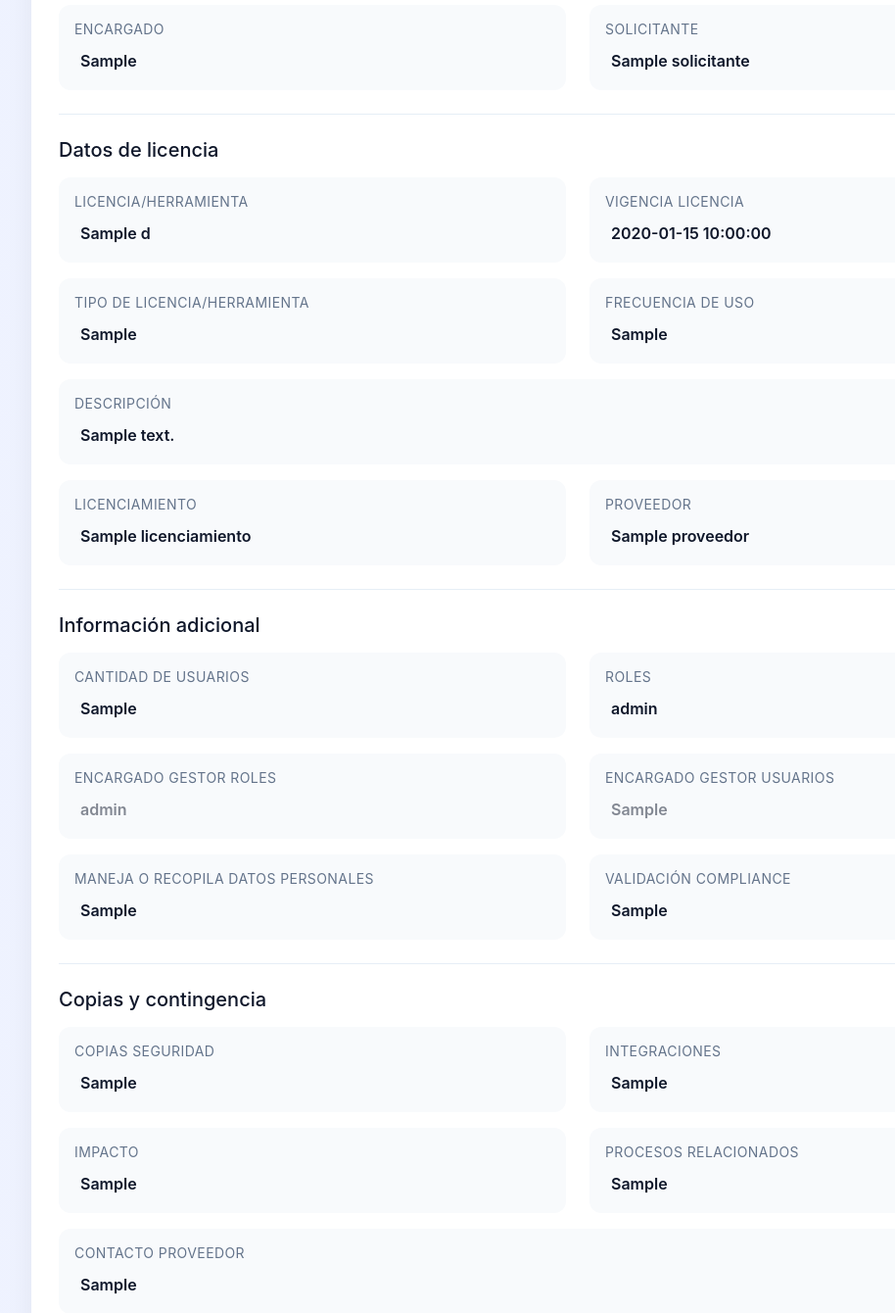
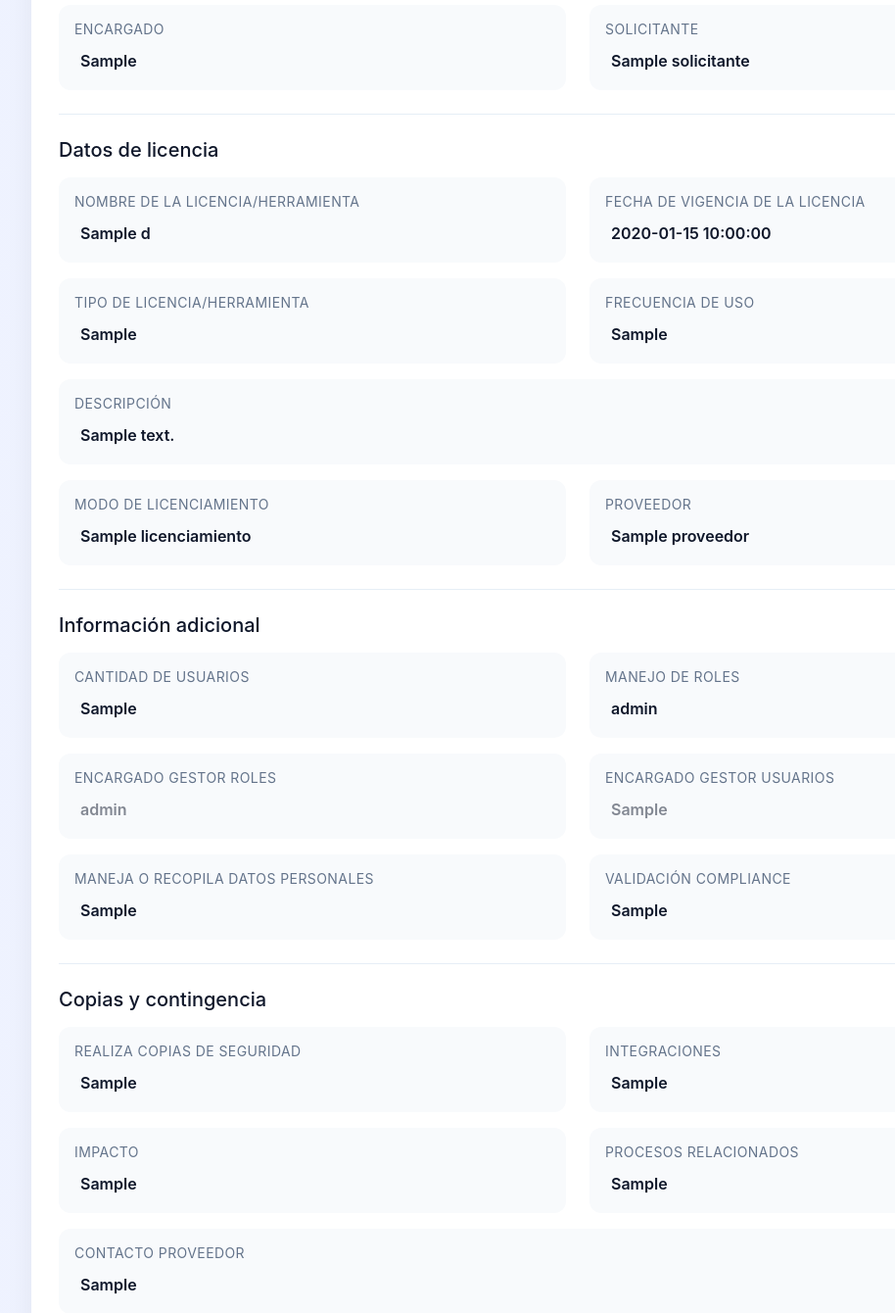
Before and after one commit to apsenagd/licencia_app, a Flask app: template templates/detalle.html in a window 1280 px wide. Shown: the part 266-1606 px from the top of the page at 98% size, without its empty margins (50-964 px from the left). Run offline with Flask 3, Linux system fonts and the light colour scheme; the template is opened without the code that fills it: most values are stand-ins (such as "Sample title", 1, 10 or a date in 2020).

Commit message:
arreglos

```diff
--- a/templates/detalle.html
+++ b/templates/detalle.html
@@ -57,10 +57,10 @@
             <h5 class="mb-3">Datos de licencia</h5>
             <div class="row gx-4 gy-3">
                 <div class="col-md-6">
-                    <div class="detail-item"><div class="detail-label">Licencia/Herramienta</div><div class="detail-value" data-field="nombre_licencia">{{ d.nombre_licencia }}</div></div>
+                    <div class="detail-item"><div class="detail-label">Nombre de la Licencia/Herramienta</div><div class="detail-value" data-field="nombre_licencia">{{ d.nombre_licencia }}</div></div>
                 </div>
                 <div class="col-md-6">
-                    <div class="detail-item"><div class="detail-label">Vigencia licencia</div><div class="detail-value" data-field="fecha_vencimiento">{% if d.fecha_vencimiento %}{{ d.fecha_vencimiento }}{% else %}NO{% endif %}</div></div>
+                    <div class="detail-item"><div class="detail-label">Fecha de Vigencia de la Licencia</div><div class="detail-value" data-field="fecha_vencimiento">{% if d.fecha_vencimiento %}{{ d.fecha_vencimiento }}{% else %}NO{% endif %}</div></div>
                 </div>
                 <div class="col-md-6">
                     <div class="detail-item"><div class="detail-label">Tipo de licencia/herramienta</div><div class="detail-value" data-field="tipo_herramienta">{{ d.tipo_herramienta }}</div></div>
@@ -72,7 +72,7 @@
                     <div class="detail-item"><div class="detail-label">Descripción</div><div class="detail-value" data-field="descripcion">{{ d.descripcion }}</div></div>
                 </div>
                 <div class="col-md-6">
-                    <div class="detail-item"><div class="detail-label">Licenciamiento</div><div class="detail-value" data-field="licenciamiento">{{ d.licenciamiento }}</div></div>
+                    <div class="detail-item"><div class="detail-label">Modo de Licenciamiento</div><div class="detail-value" data-field="licenciamiento">{{ d.licenciamiento }}</div></div>
                 </div>
                 <div class="col-md-6">
                     <div class="detail-item"><div class="detail-label">Proveedor</div><div class="detail-value" data-field="proveedor">{{ d.proveedor }}</div></div>
@@ -89,7 +89,7 @@
                     <div class="detail-item"><div class="detail-label">Cantidad de usuarios</div><div class="detail-value" data-field="cantidad_usuarios">{{ d.cantidad_usuarios }}</div></div>
                 </div>
                 <div class="col-md-6">
-                    <div class="detail-item"><div class="detail-label">Roles</div><div class="detail-value" data-field="maneja_roles">{{ d.maneja_roles }}</div></div>
+                    <div class="detail-item"><div class="detail-label">Manejo de Roles</div><div class="detail-value" data-field="maneja_roles">{{ d.maneja_roles }}</div></div>
                 </div>
                 <div class="col-md-6">
                     <div class="detail-item"><div class="detail-label">Encargado Gestor Roles</div><div class="detail-value" data-field="gestor_roles" data-conditional-parent="maneja_roles">{{ d.gestor_roles }}</div></div>
@@ -103,7 +103,7 @@
                 {% if d.maneja_info_sensible|lower == 'si' %}
                 <div class="col-md-12">
                     <div class="detail-item">
-                        <div class="detail-label">Tipo de datos personales</div>
+                        <div class="detail-label">Tipo de datos personales que maneja o recopila</div>
                         <div class="detail-value" data-field="tipo_info_sensible">
                             {% set tipos = d.tipo_info_sensible.split(', ') if d.tipo_info_sensible else [] %}
                             {% if tipos %}
@@ -131,7 +131,7 @@
             <h5 class="mb-3">Copias y contingencia</h5>
             <div class="row gx-4 gy-3">
                 <div class="col-md-6">
-                    <div class="detail-item"><div class="detail-label">Copias seguridad</div><div class="detail-value" data-field="realiza_copias">{{ d.realiza_copias }}</div></div>
+                    <div class="detail-item"><div class="detail-label">Realiza copias de seguridad</div><div class="detail-value" data-field="realiza_copias">{{ d.realiza_copias }}</div></div>
                 </div>
                 {% if d.realiza_copias|lower == 'si' %}
                 <div class="col-md-6">
--- a/templates/encargado.html
+++ b/templates/encargado.html
@@ -29,9 +29,7 @@
             <p class="subtitulo mt-2">
                 Registro de herramientas y licencias empresariales
             </p>
-            <div class="text-end mb-3">
-                <a href="{{ url_for('vista_global') }}" class="btn btn-outline-primary btn-sm">Ver todas las licencias/herramientas</a>
-            </div>
+
         </div>
 
         <form action="{{ url_for('formulario_licencia') }}" method="POST">
```
